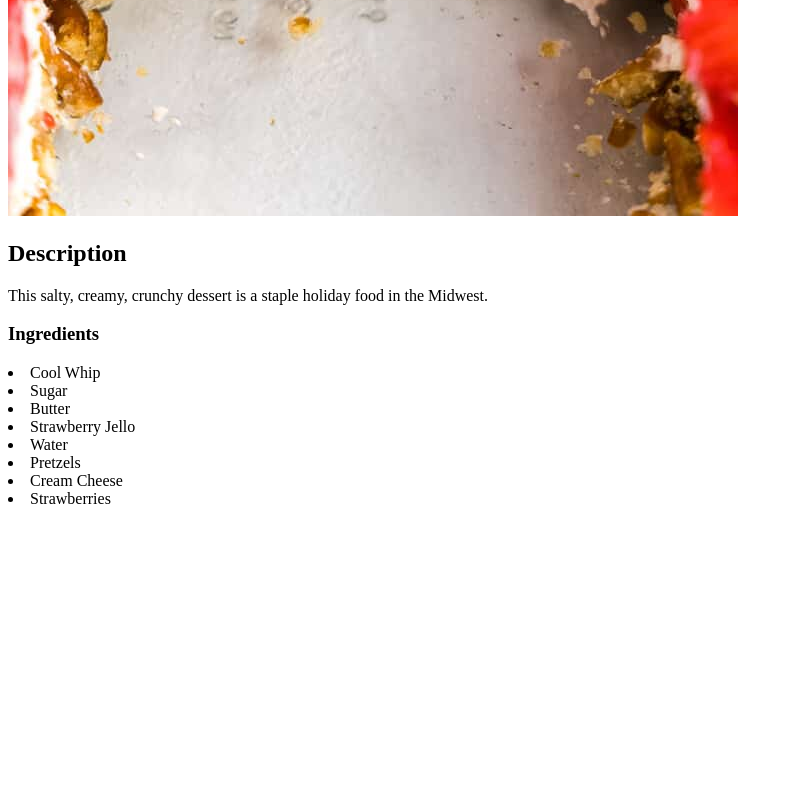
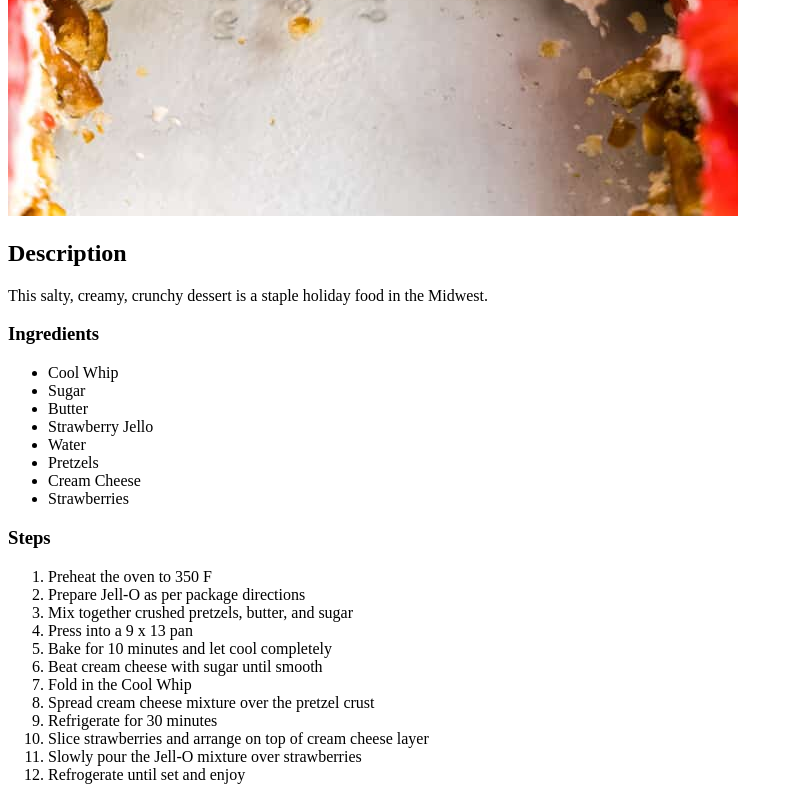
Before and after one commit to SamFunky/odin-recipes, a plain HTML site: page recipes/strawberrypretzelsalad.html in a window 1280 px wide. Shown: the part 959-1759 px from the top of the page, without its empty margins (0-793 px from the left). Before the commit the page ends 1475 px from the top, so only its background shows below. Drawn offline with Linux system fonts and the light colour scheme.

Commit message:
add list of steps

```diff
--- a/recipes/strawberrypretzelsalad.html
+++ b/recipes/strawberrypretzelsalad.html
@@ -12,6 +12,7 @@
     <h2>Description</h2>
     <p>This salty, creamy, crunchy dessert is a staple holiday food in the Midwest.</p>
     <h3>Ingredients</h3>
+    <ul>
         <li>Cool Whip</li>
         <li>Sugar</li>
         <li>Butter</li>
@@ -20,5 +21,21 @@
         <li>Pretzels</li>
         <li>Cream Cheese</li>
         <li>Strawberries</li>
+    </ul>
+    <h3>Steps</h3>
+    <ol>
+        <li>Preheat the oven to 350 F</li>
+        <li>Prepare Jell-O as per package directions</li>
+        <li>Mix together crushed pretzels, butter, and sugar</li>
+        <li>Press into a 9 x 13 pan</li>
+        <li>Bake for 10 minutes and let cool completely</li>
+        <li>Beat cream cheese with sugar until smooth</li>
+        <li>Fold in the Cool Whip</li>
+        <li>Spread cream cheese mixture over the pretzel crust</li>
+        <li>Refrigerate for 30 minutes</li>
+        <li>Slice strawberries and arrange on top of cream cheese layer</li>
+        <li>Slowly pour the Jell-O mixture over strawberries</li>
+        <li>Refrogerate until set and enjoy</li>
+    </ol>
 </body>
 </html>
```
Also changed, not shown: recipes/fruitsalad.html (+12 -0 lines), recipes/shepherdsalad.html (+14 -0 lines). Lines whose indentation alone changed are shown as unchanged.
